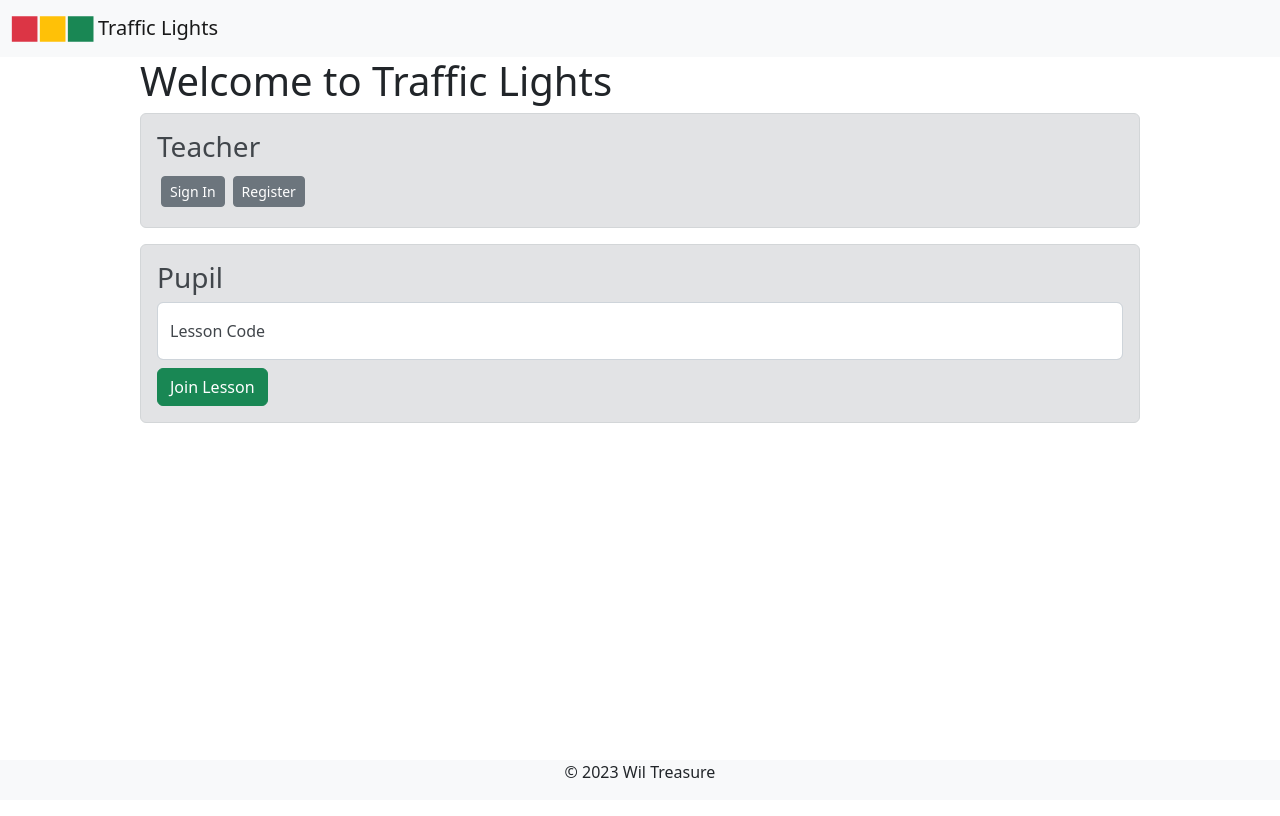
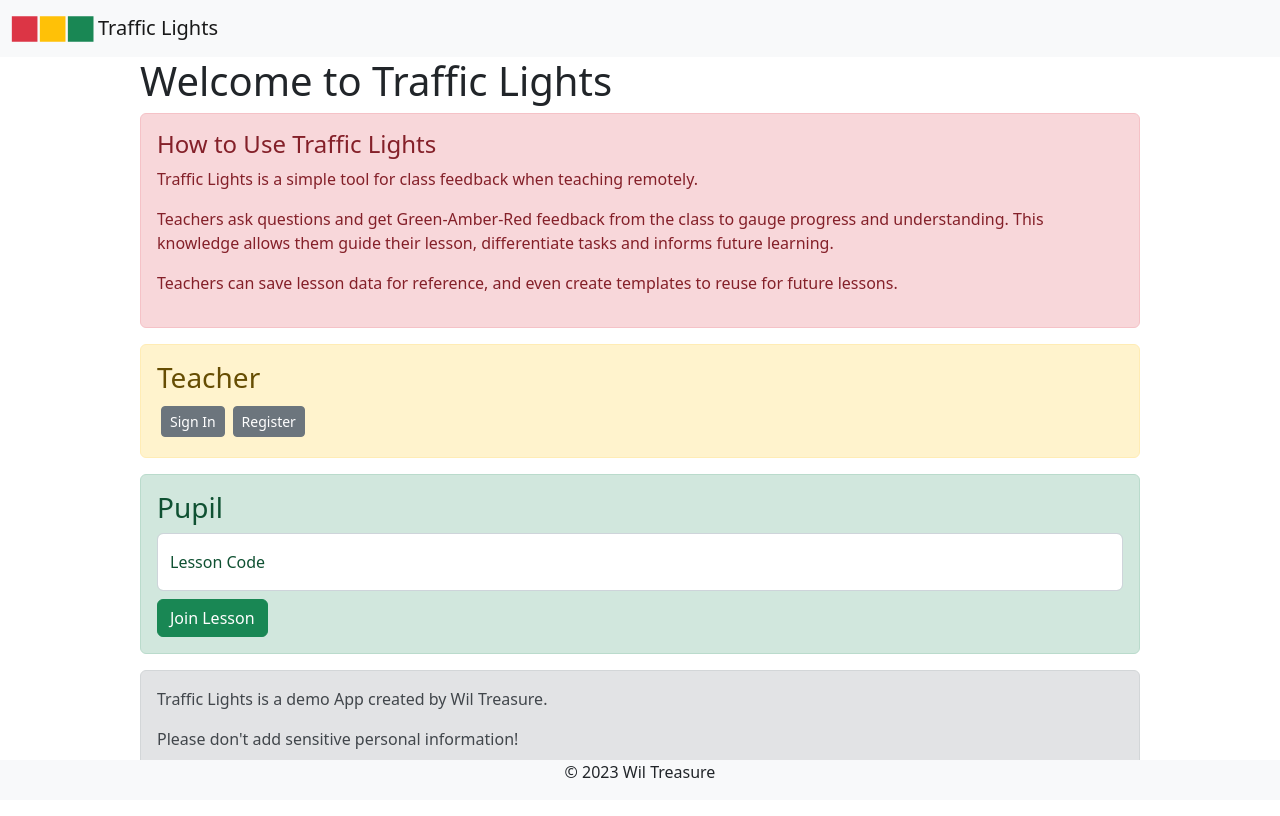
Before and after one commit to treasurewild/Traffic-Lights, a React (Create React App) app in the folder frontend/traffic-lights/: page / in a window 1280 px wide. Shown: the top 816 px of the page. Built offline with nearby package versions, Linux system fonts and the light colour scheme; no server answers; what short-unique-id would draw is missing.

Commit message:
How to use section

```diff
--- a/frontend/traffic-lights/src/App.js
+++ b/frontend/traffic-lights/src/App.js
@@ -38,7 +38,7 @@ function App() {
             <Routes>
                 <Route path='/' element={<Homepage setLesson={setLesson} />} />
                 <Route path='/teacher' element={<Teacher setLesson={setLesson} />} />
-                <Route path='/pupil' element={<Pupil lesson={lesson} />} />
+                <Route path='/pupil/:id' element={<Pupil lesson={lesson} />} />
                 <Route path='/teacher/lesson/:id' element={<Lesson lesson={lesson} />} />
             </Routes>
             <Footer />
--- a/frontend/traffic-lights/src/Components/Homepage/Homepage.jsx
+++ b/frontend/traffic-lights/src/Components/Homepage/Homepage.jsx
@@ -17,18 +17,8 @@ const Homepage = ({ setLesson, setLessons }) => {
             setLesson(response.lesson);
         });
 
-        navigate('/pupil');
+        navigate(`/pupil/${pupilLesson}`);
     }
-
-    // const joinLessonTeacher = () => {
-
-    //     socket.emit('join', teacherLesson, response => {
-    //         setLesson(response.lesson);
-    //     });
-
-    //     navigate('/teacher');
-
-    // };
 
     const goToLessons = () => {
         navigate('/teacher')
@@ -37,6 +27,12 @@ const Homepage = ({ setLesson, setLessons }) => {
     return (
         <div className='main'>
             <h1>Welcome to Traffic Lights</h1>
+            <div className='alert alert-danger'>
+                <h4>How to Use Traffic Lights</h4>
+                <p>Traffic Lights is a simple tool for class feedback when teaching remotely.</p>
+                <p>Teachers ask questions and get Green-Amber-Red feedback from the class to gauge progress and understanding. This knowledge allows them guide their lesson, differentiate tasks and informs future learning.</p>
+                <p>Teachers can save lesson data for reference, and even create templates to reuse for future lessons.</p>
+            </div>
             {user?.accessToken ?
                 <div className='d-grid'>
                     <Button className='m-1' size='lg' onClick={goToLessons}>Go to Lessons</Button>
@@ -44,16 +40,7 @@ const Homepage = ({ setLesson, setLessons }) => {
                 :
                 <UserPanel setLessons={setLessons} />
             }
-            {/* <Form className='m-2' onSubmit={joinLessonTeacher}>
-                <h3>Teacher</h3>
-                <FloatingLabel controlId="teacher" label="Lesson Code" className="mb-1">
-                    <Form.Control type='text' placeholder='Enter lesson code...' onChange={e => setTeacherLesson(e.target.value)} required />
-                </FloatingLabel>
-                <Button className='mt-1 btn-warning' type='submit'>
-                    Create or Join Lesson
-                </Button>
-            </Form> */}
-            <div className='alert alert-secondary'>
+            <div className='alert alert-success'>
 
                 <Form onSubmit={joinLessonPupil}>
                     <h3>Pupil</h3>
@@ -65,6 +52,10 @@ const Homepage = ({ setLesson, setLessons }) => {
                     </Button>
                 </Form>
             </div>
+            <div className='alert alert-secondary'>
+                <p >Traffic Lights is a demo App created by Wil Treasure.</p>
+                <p>Please don't add sensitive personal information!</p>
+            </div>
         </div>
     )
 }
--- a/frontend/traffic-lights/src/Components/Homepage/UserPanel.jsx
+++ b/frontend/traffic-lights/src/Components/Homepage/UserPanel.jsx
@@ -21,7 +21,7 @@ const UserPanel = ({ setLessons }) => {
     }
 
     return (
-        <div className='alert alert-secondary'>
+        <div className='alert alert-warning'>
             <h3>Teacher</h3>
             <Button className='m-1 btn-secondary' size='sm' onClick={() => toggle(setShowSignIn)} >Sign In</Button>
             <Button className='m-1 btn-secondary' size='sm' onClick={() => toggle(setShowRegister)}>Register</Button>
--- a/frontend/traffic-lights/src/Components/Teacher/Lesson/Lesson.jsx
+++ b/frontend/traffic-lights/src/Components/Teacher/Lesson/Lesson.jsx
@@ -18,7 +18,10 @@ const Lesson = ({ lesson }) => {
             <Button className='m-1 align-self-center' variant='secondary' size='sm' onClick={() => navigate('/teacher')} >
                 &#60; Back to Lessons
             </Button>
-            <h3 className='alert alert-secondary'>Class code: {shortId}</h3>
+            <h3 className='alert alert-secondary'>Class code: {shortId}&#160;
+                <Button size='sm' variant='secondary' onClick={() => navigator.clipboard.writeText(`${shortId}`)}>Copy Code</Button>
+            </h3>
+
             <h5>Learning Objective: {learningObjective}</h5>
             <h6>Subject:{subject} Class:{classCode}</h6>
             <Button type='button' className='mb-2' size='sm' variant='secondary' onClick={refreshLesson}>Refresh Lesson Data</Button>
```
